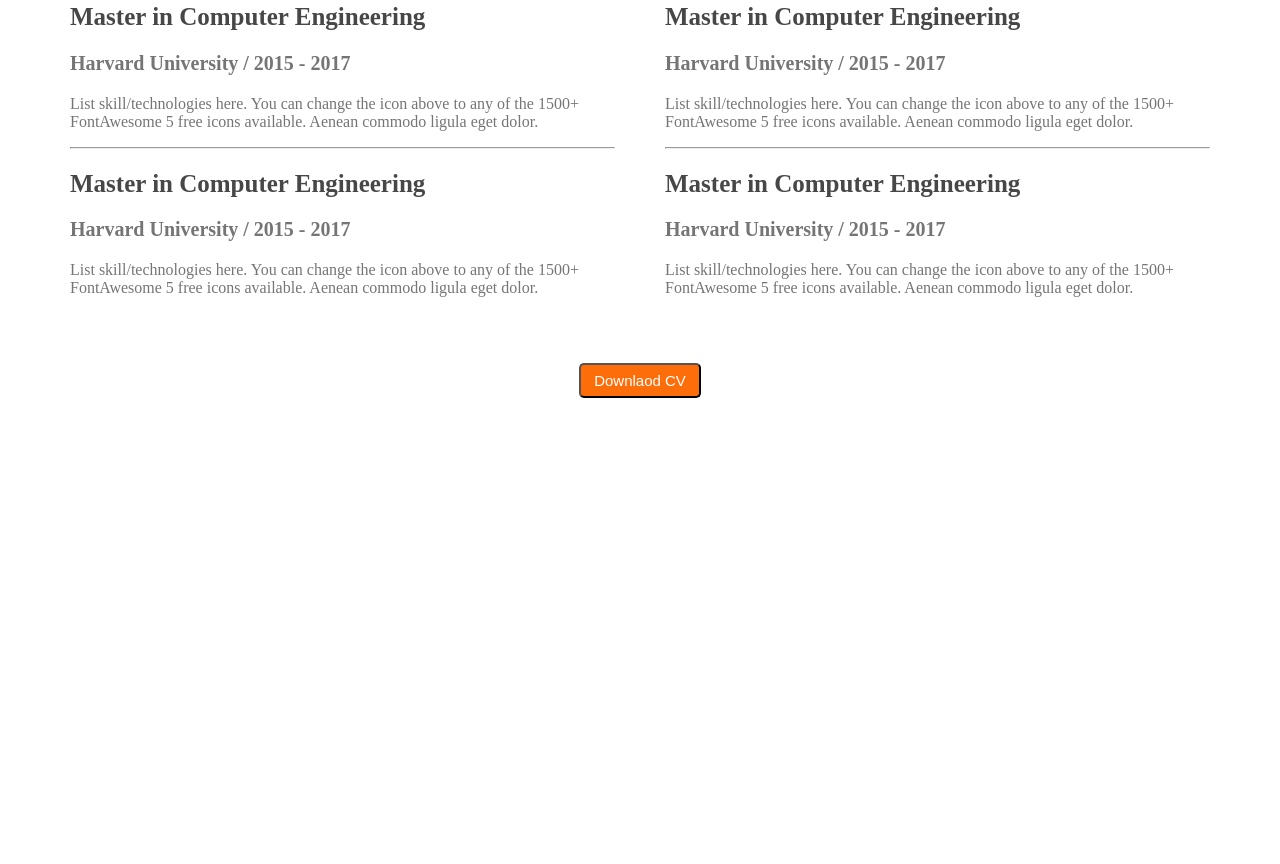
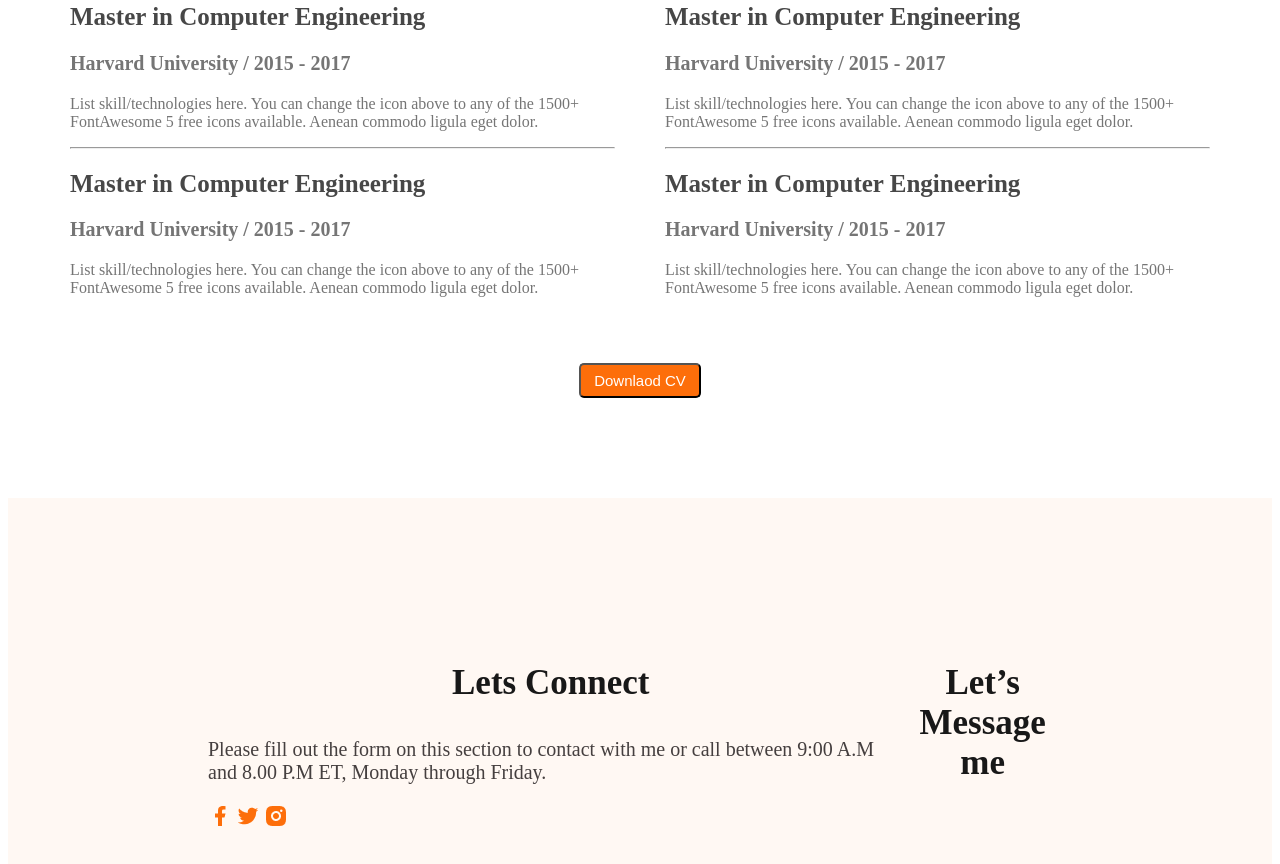
Before and after one commit to roniislam999/project-frist, a plain HTML site: page index.html in a window 1280 px wide. Shown: the part 2424-3288 px from the top of the page. Before the commit the page ends 2830 px from the top, so only its background shows below. Drawn offline with nearby package versions, Linux system fonts and the light colour scheme.

Commit message:
footer added

```diff
--- a/index.html
+++ b/index.html
@@ -155,6 +155,21 @@
       </main>
 
  <footer>
+    <div class="footer-column">
+      <h3 class="section">Lets Connect</h3>
+      <p class="skill-description">Please fill out the form on this section to contact with me or call between 9:00 A.M and 8.00 P.M ET, Monday through Friday.</p>
+
+      <div class="social-link">
+       <a href=""><img src="images/icons/facebook.png" alt=""></a>
+       <a href=""><img src="images/icons/twitter.png" alt=""></a>
+       <a href=""><img src="images/icons/insta.png" alt=""></a>
+      </div>
+
+   </div>
+
+    <div class="footer-column">
+        <h3 class="section">Let’s Message me</h3>
+   </div>
 
 </footer>
 
--- a/portfolio.css
+++ b/portfolio.css
@@ -222,3 +222,9 @@
     text-align: center;
   margin-top: 50px;
 }
+footer{
+    display: flex;
+    background: #FFF8F3;
+    margin-top: 100px;
+    padding: 130px 200px;
+}
```
